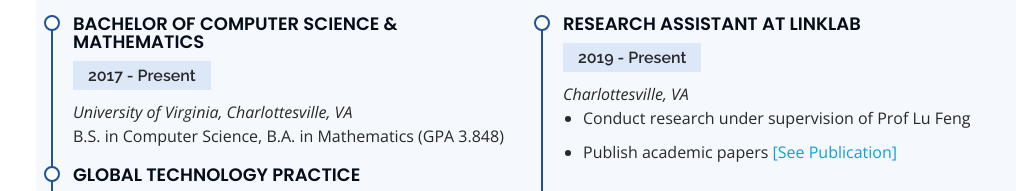
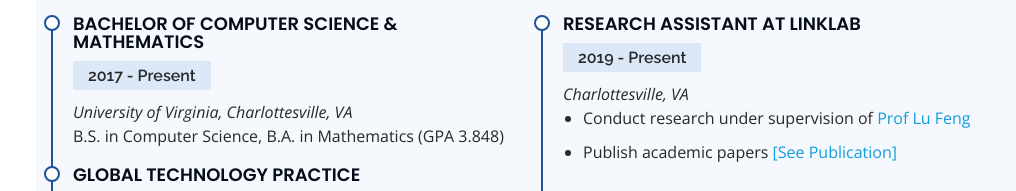
Before and after one commit to vivianchen98/shenghui_chen_website, a plain HTML site: page index.html in a window 1280 px wide. Shown: the part 1626-1817 px from the top of the page, without its empty margins (264-1280 px from the left). Drawn offline with nearby package versions, Linux system fonts and the light colour scheme.

Commit message:
added link to prof Feng in resume

```diff
--- a/index.html
+++ b/index.html
@@ -164,7 +164,7 @@
               <h5>2019 - Present</h5>
               <p><em>Charlottesville, VA </em></p>
               <ul>
-                <li>Conduct research under supervision of Prof Lu Feng</li>
+                <li>Conduct research under supervision of <a href="https://www.cs.virginia.edu/~lufeng/">Prof Lu Feng</a></li>
                 <li>Publish academic papers <a href="#publication">[See Publication]</a></li>
               </ul>
             </div>
```
